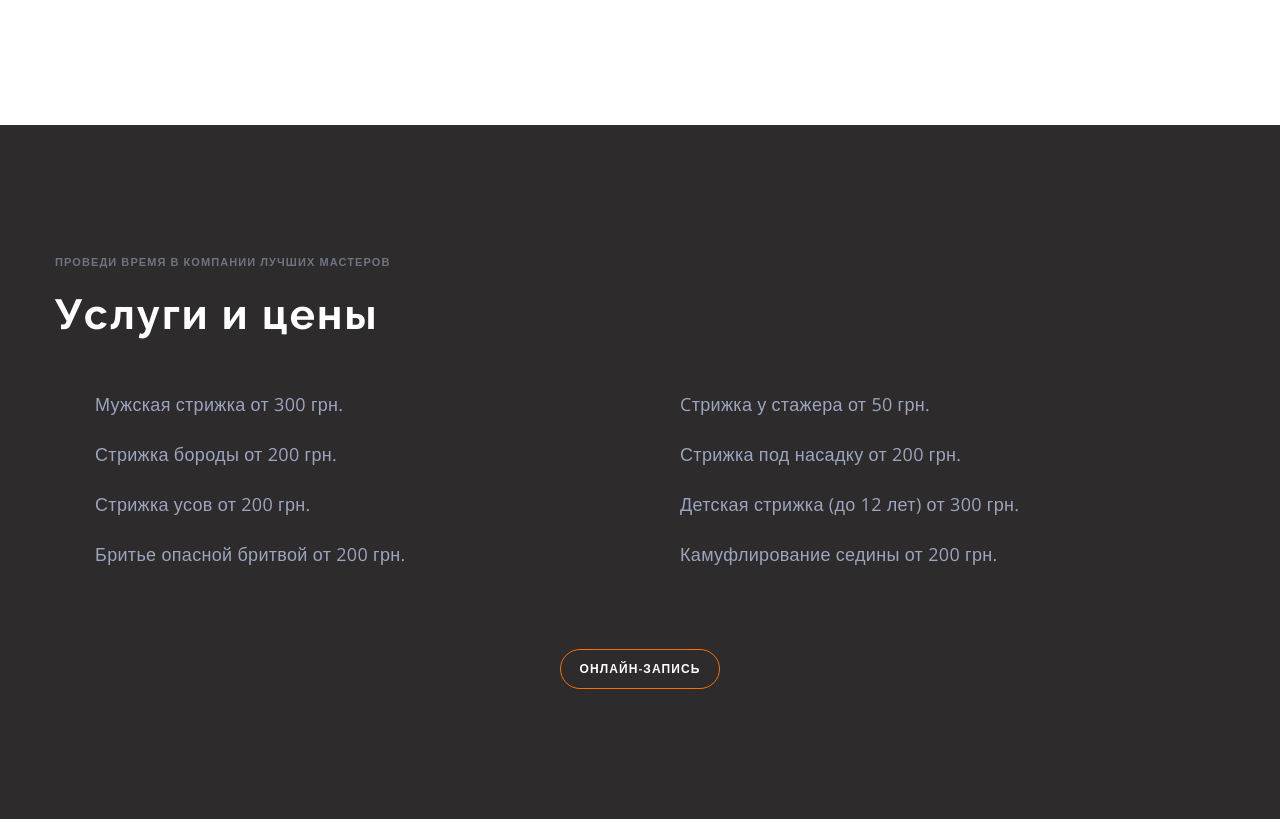
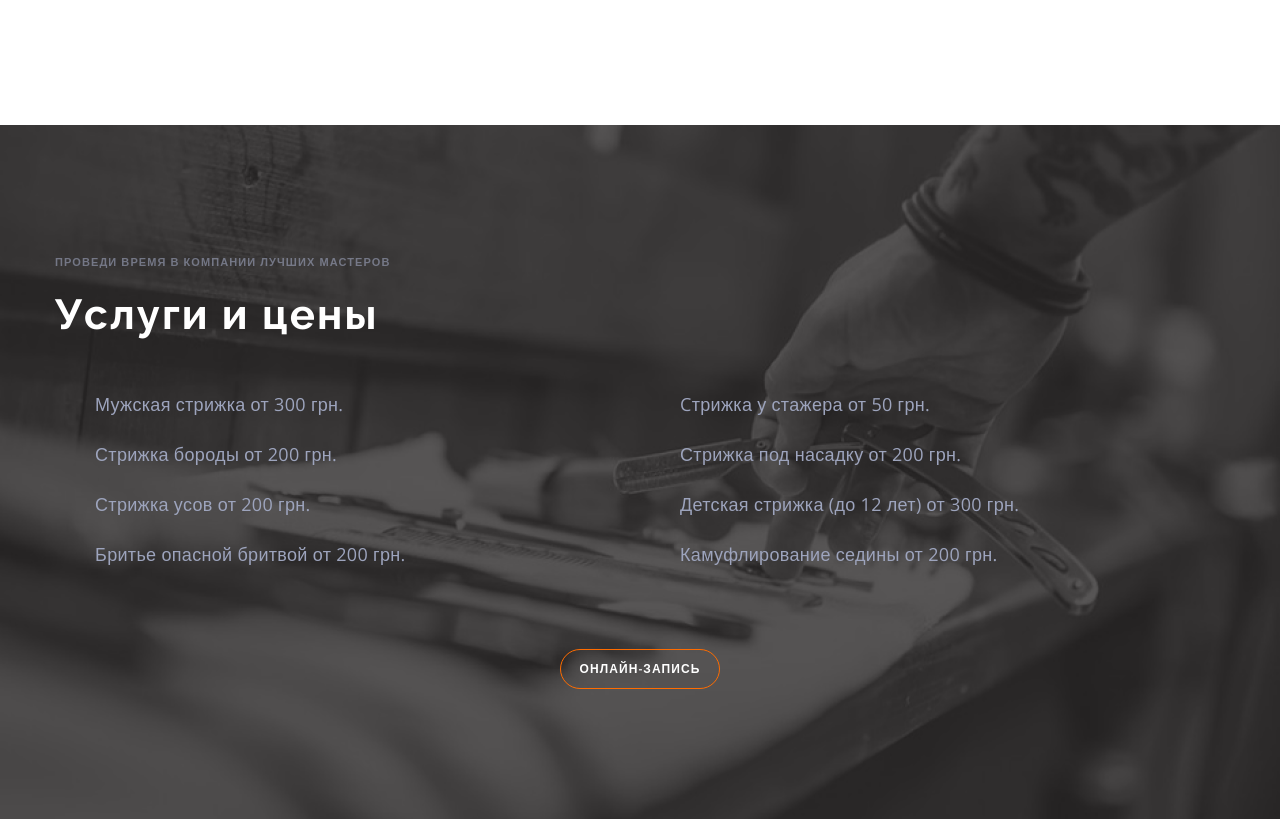
Before and after one commit to AlexRudnyk/BarberShop, a plain HTML site: page index.html in a window 1280 px wide. Shown: the part 1520-2342 px from the top of the page. Drawn offline with nearby package versions, Linux system fonts and the light colour scheme.

Commit message:
Добавляет фоновые картинки

```diff
--- a/css/styles.css
+++ b/css/styles.css
@@ -135,6 +135,9 @@ a {
 }
 
 .hero {
+  max-width: 1600px;
+  margin-left: auto;
+  margin-right: auto;
   background-color: rgb(45, 43, 43);
   position: relative;
   background-image: url(../images/hero/hero.jpg);
@@ -258,7 +261,14 @@ a {
 }
 
 .price.section {
+  max-width: 1600px;
+  margin-left: auto;
+  margin-right: auto;
   background-color: rgb(45, 43, 43);
+  background-image: url(../images/price/price.png);
+  background-repeat: no-repeat;
+  background-size: cover;
+  background-position: center;
 }
 
 .price .title {
```
Also changed, not shown: images/price/price.png (added).
